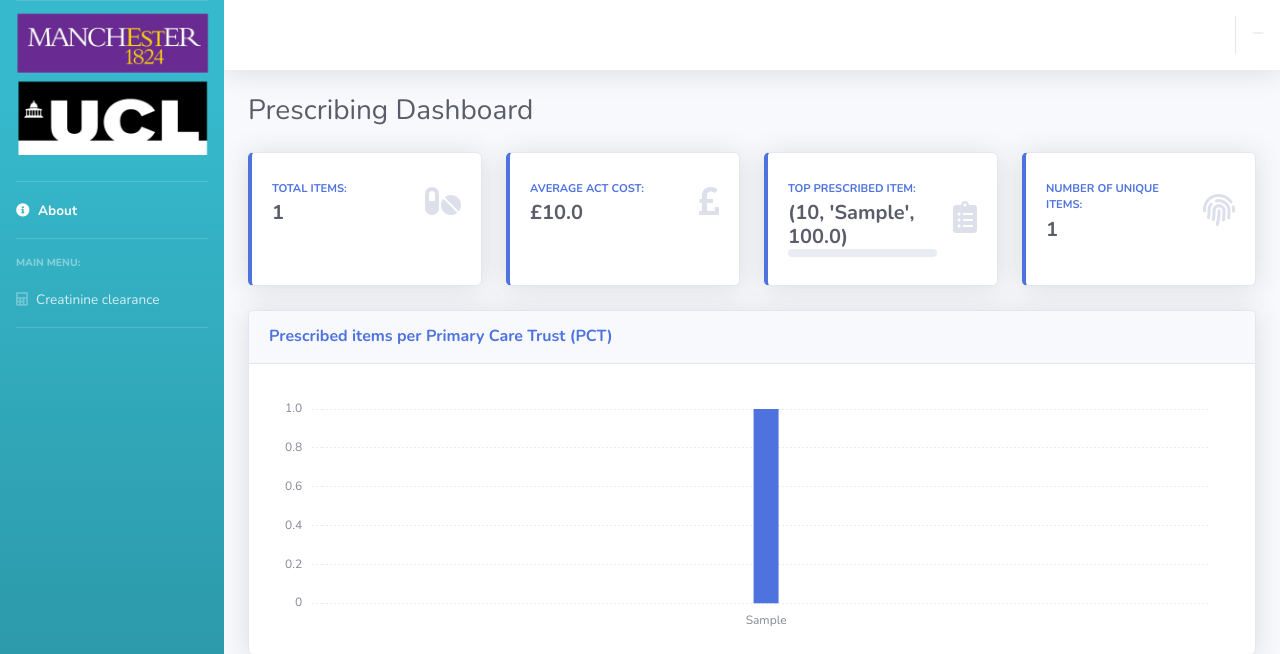
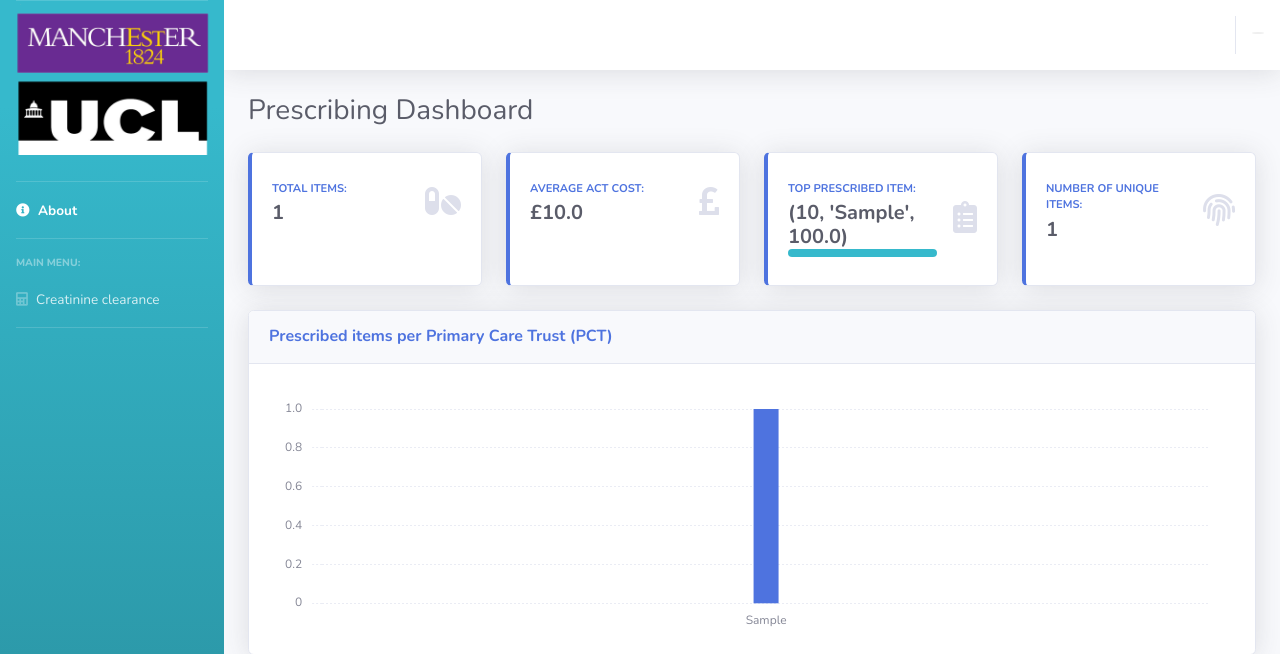
Before and after one commit to Jay-Miles/computing_dashboard, a Flask app: page /dashboard/home/ in a window 1280 px wide. Shown: the top 654 px of the page. Run offline with Flask 2, Linux system fonts and the light colour scheme; tables that the repository leaves empty hold one stand-in row (values such as "Sample post"); some libraries are stand-ins or nearby versions.

Commit message:
pct bar done

```diff
--- a/app/templates/dashboard/index.html
+++ b/app/templates/dashboard/index.html
@@ -184,7 +184,7 @@
                         </div>
                         <div class="col">
                           <div class="progress progress-sm mr-2">
-                            <div class="progress-bar bg-info" role="progressbar" style="width: 0%" aria-valuemin="0" aria-valuemax="100"></div>
+                            <div class="progress-bar bg-info" role="progressbar" style="width: {{ tile_data[2][2] }}%" aria-valuemin="0" aria-valuemax="100"></div>
                           </div>
                         </div>
                       </div>
```
